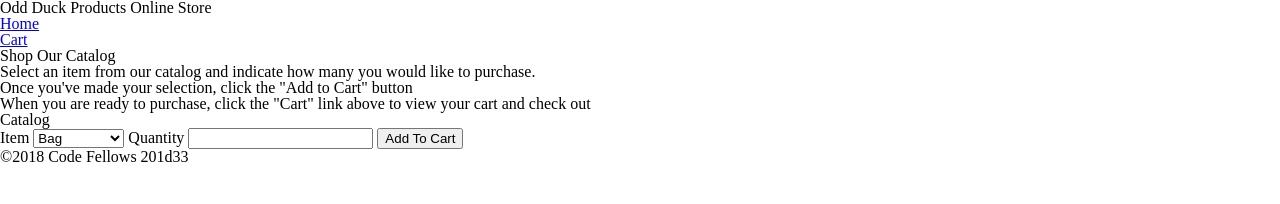
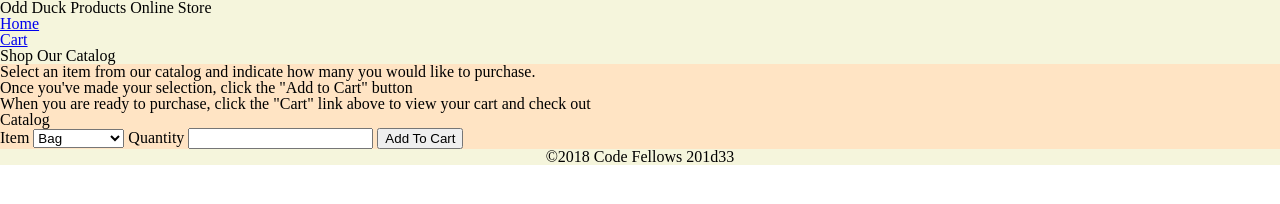
Before and after one commit to Todd75/todd-ian-shopping-cart, a plain HTML site: page index.html in a window 1280 px wide. Drawn offline with Linux system fonts and the light colour scheme.

Commit message:
CSS backgroundcolor changes

```diff
--- a/css/style.css
+++ b/css/style.css
@@ -1 +1,12 @@
 /* TODO: Make it awesome */
+
+main {
+  background-color: bisque;
+}
+header {
+  background-color: beige;
+}
+footer {
+  background-color: beige;
+  text-align: center;
+}
--- a/js/catalog.js
+++ b/js/catalog.js
@@ -64,7 +64,7 @@ function updateCartPreview() {
   let cartPreview = document.getElementById('cartContents');
   let cartList = document.createElement('ul');
   let cartListItem = document.createElement('li');
-  cartListItem.textContent = `${selectedItems} qty: ${selectedQuantity}`;
+  cartListItem.textContent = `${selectedItems} Quantity ${selectedQuantity}`;
   cartList.appendChild(cartListItem);
   cartPreview.appendChild(cartList);
 }
```
